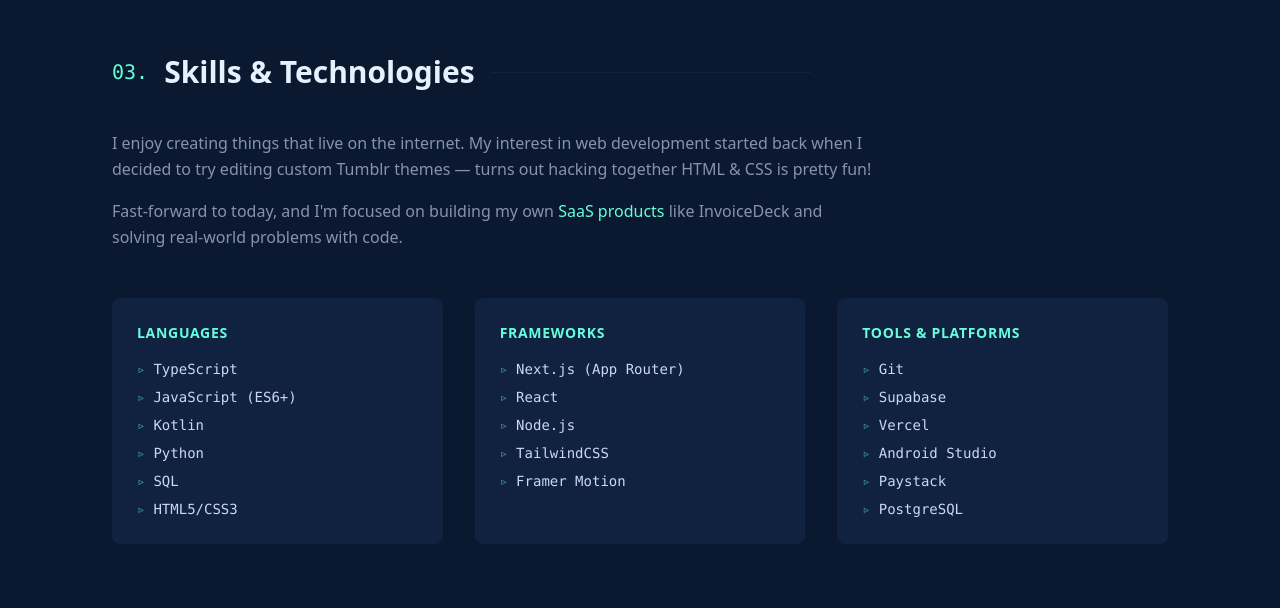
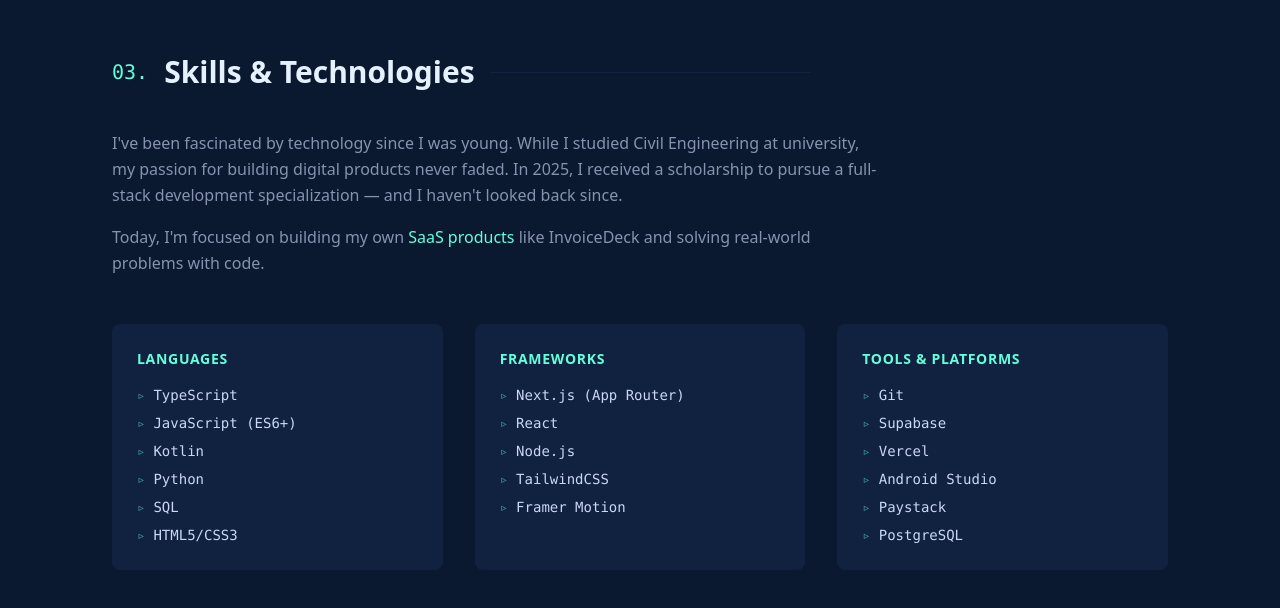
Before and after one commit to WayneChibeu/my-portfolio, a Next.js app: page / in a window 1280 px wide. Shown: the part 2028-2636 px from the top of the page. Built offline with nearby package versions, Linux system fonts and the light colour scheme.

Commit message:
Update bio with authentic background story

```diff
--- a/src/components/sections/Skills.tsx
+++ b/src/components/sections/Skills.tsx
@@ -33,10 +33,10 @@ export default function Skills() {
                     className="max-w-3xl"
                 >
                     <p className="text-slate mb-4 text-base leading-relaxed">
-                        I enjoy creating things that live on the internet. My interest in web development started back when I decided to try editing custom Tumblr themes — turns out hacking together HTML & CSS is pretty fun!
+                        I&apos;ve been fascinated by technology since I was young. While I studied Civil Engineering at university, my passion for building digital products never faded. In 2025, I received a scholarship to pursue a full-stack development specialization — and I haven&apos;t looked back since.
                     </p>
                     <p className="text-slate text-base leading-relaxed">
-                        Fast-forward to today, and I&apos;m focused on building my own <span className="text-teal">SaaS products</span> like InvoiceDeck and solving real-world problems with code.
+                        Today, I&apos;m focused on building my own <span className="text-teal">SaaS products</span> like InvoiceDeck and solving real-world problems with code.
                     </p>
                 </motion.div>
 
```
